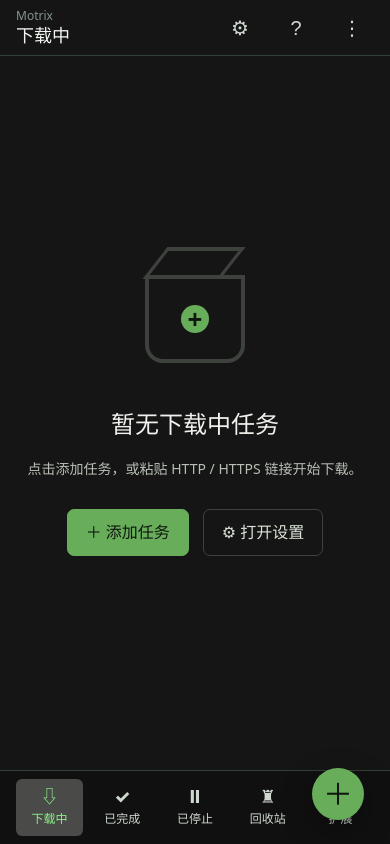
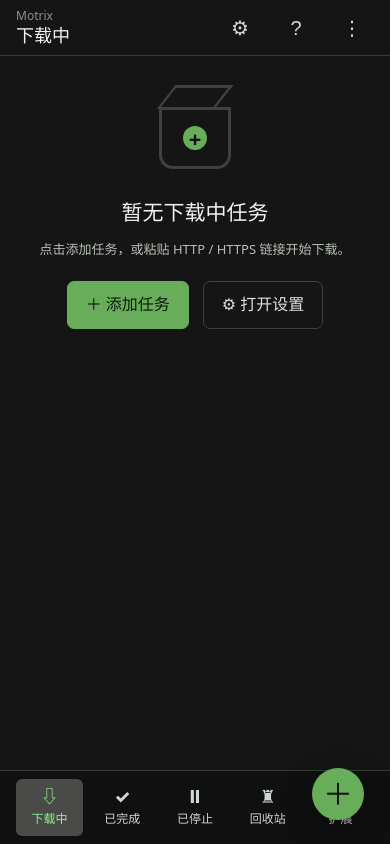
Before and after one commit to RockerHX/motrix-fnos, a Vue app: page / in a window 390 px wide. Built offline with nearby package versions, Linux system fonts and the light colour scheme; no server answers.

Commit message:
fix: 压缩移动端空态视觉尺寸

```diff
--- a/src/features/tasks/components/TaskEmptyState.vue
+++ b/src/features/tasks/components/TaskEmptyState.vue
@@ -154,4 +154,52 @@ button {
   color: #dbe3d8;
   background: transparent;
 }
+
+@media (max-width: 767px) {
+  .empty-guide {
+    align-content: start;
+    gap: 0;
+    padding: 28px var(--app-mobile-page-gutter) 24px;
+  }
+
+  .empty-box {
+    width: 88px;
+    height: 88px;
+    margin-bottom: 28px;
+  }
+
+  .box-lid {
+    left: 15px;
+    top: 5px;
+    width: 58px;
+    height: 24px;
+    border-width: 3px;
+  }
+
+  .box-body {
+    left: 8px;
+    top: 27px;
+    width: 72px;
+    height: 62px;
+    border-width: 3px;
+    border-radius: 0 0 14px 14px;
+  }
+
+  .box-body span {
+    width: 24px;
+    height: 24px;
+    font-size: 22px;
+  }
+
+  .empty-guide h1 {
+    margin-bottom: 10px;
+    font-size: 21px;
+  }
+
+  .empty-guide p {
+    max-width: 100%;
+    margin-bottom: 22px;
+    font-size: 13px;
+  }
+}
 </style>
```
Also changed, not shown: 1 other file (tests, documents, lock files or other folders).
